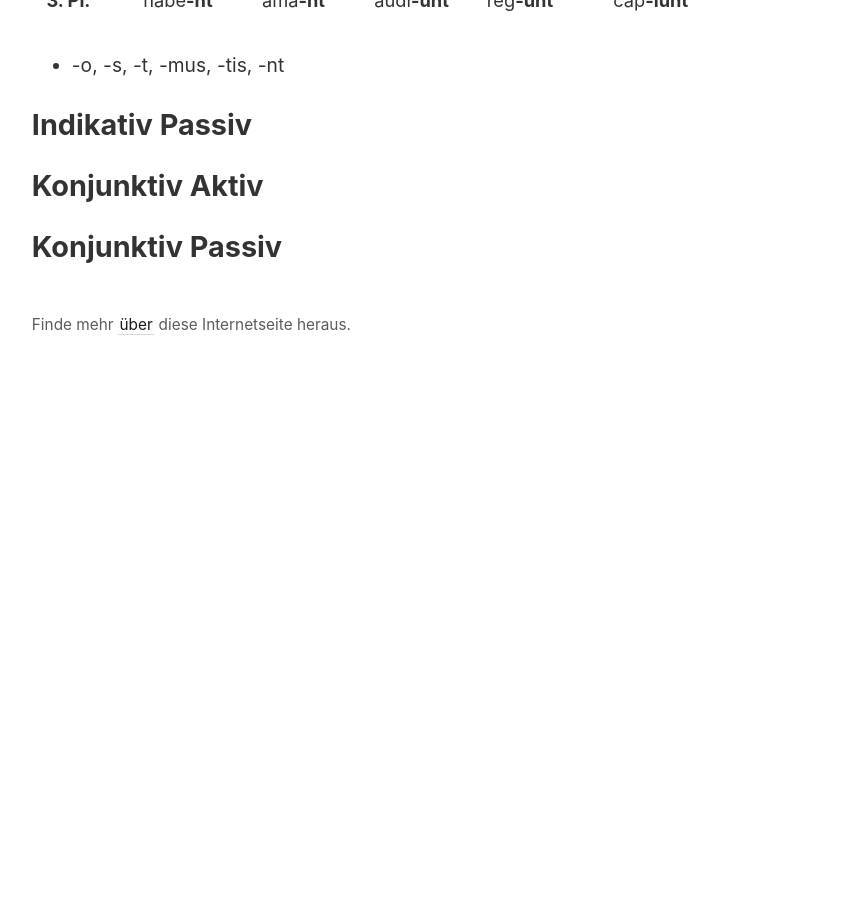
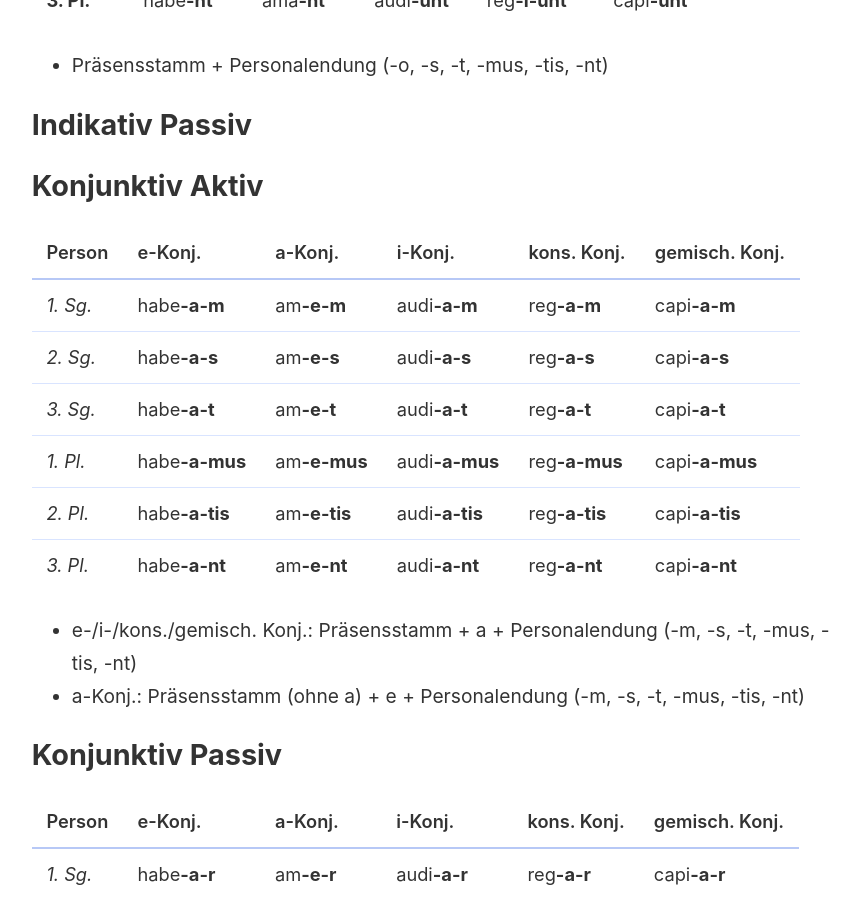
Before and after one commit to lutz-stu/school-blog, a Jekyll site: the page built from _notes/Latein/praesens.md, in a window 1280 px wide and 900 px high, scrolled down 731 px. Shown: the whole window, without its empty margins (45-905 px from the left). Built offline with Jekyll 4.4.1, drawn with Linux system fonts in a browser that asks for light colours; before the commit the page ends 1136 px from its top, so only the background shows below that; some of the changed text lies outside the part shown.

Commit message:
Update Latein content (Präsens)
Co-authored-by: Copilot <copilot@github.com>

```diff
--- a/_notes/Latein/praesens.md
+++ b/_notes/Latein/praesens.md
@@ -6,18 +6,42 @@ title: Präsens
 
 Person | e-Konj. | a-Konj. | i-Konj. | kons. Konj. | gemisch. Konj.
 ---|---|---|---|---|---
-**Infinitiv** | **habe**-re | **ama**-re | **audi**-re | **reg**-ere | **cap**-ere
-**1. Sg.** | habe**-o** | am**-o** | audi**-o** | reg**-o** | cap**-io**
-**2. Sg.** | habe**-s** | ama**-s** | audi**-s** | reg**-is** | cap**-is**
-**3. Sg.** | habe**-t** | ama**-t** | audi**-t** | reg**-it** | cap**-it**
-**1. Pl.** | habe**-mus** | ama**-mus** | audi**-mus** | reg**-imus** | cap**-imus**
-**2. Pl.** | habe**-tis** | ama**-tis** | audi**-tis** | reg**-itis** | cap**-itis**
-**3. Pl.** | habe**-nt** | ama**-nt** | audi**-unt** | reg**-unt** | cap**-iunt**
+**Infinitiv** | **habe**-re | **ama**-re | **audi**-re | **reg**-e-re | **cap(i)**-e-re
+**1. Sg.** | habe**-o** | am**-o** | audi**-o** | reg**-o** | capi**-o**
+**2. Sg.** | habe**-s** | ama**-s** | audi**-s** | reg**-i-s** | capi**-s**
+**3. Sg.** | habe**-t** | ama**-t** | audi**-t** | reg**-i-t** | capi**-it**
+**1. Pl.** | habe**-mus** | ama**-mus** | audi**-mus** | reg**-i-mus** | capi**-mus**
+**2. Pl.** | habe**-tis** | ama**-tis** | audi**-tis** | reg**-i-tis** | capi**-tis**
+**3. Pl.** | habe**-nt** | ama**-nt** | audi**-unt** | reg**-i-unt** | capi**-unt**
 
-- -o, -s, -t, -mus, -tis, -nt
+- Präsensstamm + Personalendung (-o, -s, -t, -mus, -tis, -nt)
 
 ## Indikativ Passiv
 
 ## Konjunktiv Aktiv
 
+Person | e-Konj. | a-Konj. | i-Konj. | kons. Konj. | gemisch. Konj.
+---|---|---|---|---|---
+*1. Sg.* | habe**-a-m** | am**-e-m** | audi**-a-m** | reg**-a-m** | capi**-a-m**
+*2. Sg.* | habe**-a-s** | am**-e-s** | audi**-a-s** | reg**-a-s** | capi**-a-s**
+*3. Sg.* | habe**-a-t** | am**-e-t** | audi**-a-t** | reg**-a-t** | capi**-a-t**
+*1. Pl.* | habe**-a-mus** | am**-e-mus** | audi**-a-mus** | reg**-a-mus** | capi**-a-mus**
+*2. Pl.* | habe**-a-tis** | am**-e-tis** | audi**-a-tis** | reg**-a-tis** | capi**-a-tis**
+*3. Pl.* | habe**-a-nt** | am**-e-nt** | audi**-a-nt** | reg**-a-nt** | capi**-a-nt**
+
+- e-/i-/kons./gemisch. Konj.: Präsensstamm + a + Personalendung (-m, -s, -t, -mus, -tis, -nt)
+- a-Konj.: Präsensstamm (ohne a) + e + Personalendung (-m, -s, -t, -mus, -tis, -nt)
+
 ## Konjunktiv Passiv
+
+Person | e-Konj. | a-Konj. | i-Konj. | kons. Konj. | gemisch. Konj.
+---|---|---|---|---|---
+*1. Sg.* | habe**-a-r** | am**-e-r** | audi**-a-r** | reg**-a-r** | capi**-a-r**
+*2. Sg.* | habe**-a-ris** | am**-e-ris** | audi**-a-ris** | reg**-a-ris** | capi**-a-ris**
+*3. Sg.* | habe**-a-tur** | am**-e-tur** | audi**-a-tur** | reg**-a-tur** | capi**-a-tur**
+*1. Pl.* | habe**-a-mur** | am**-e-mur** | audi**-a-mur** | reg**-a-mur** | capi**-a-mur**
+*2. Pl.* | habe**-a-mini** | am**-e-mini** | audi**-a-mini** | reg**-a-mini** | capi**-a-mini**
+*3. Pl.* | habe**-a-ntur** | am**-e-ntur** | audi**-a-ntur** | reg**-a-ntur** | capi**-a-ntur**
+
+- e-/i-/kons./gemisch. Konj.: Präsensstamm + a + Passiv-Personalendung (-r, -ris, -tur, -mur, -mini, -ntur)
+- a-Konj.: Präsensstamm (ohne a) + e + Passiv-Personalendung (-r, -ris, -tur, -mur, -mini, -ntur)
```
